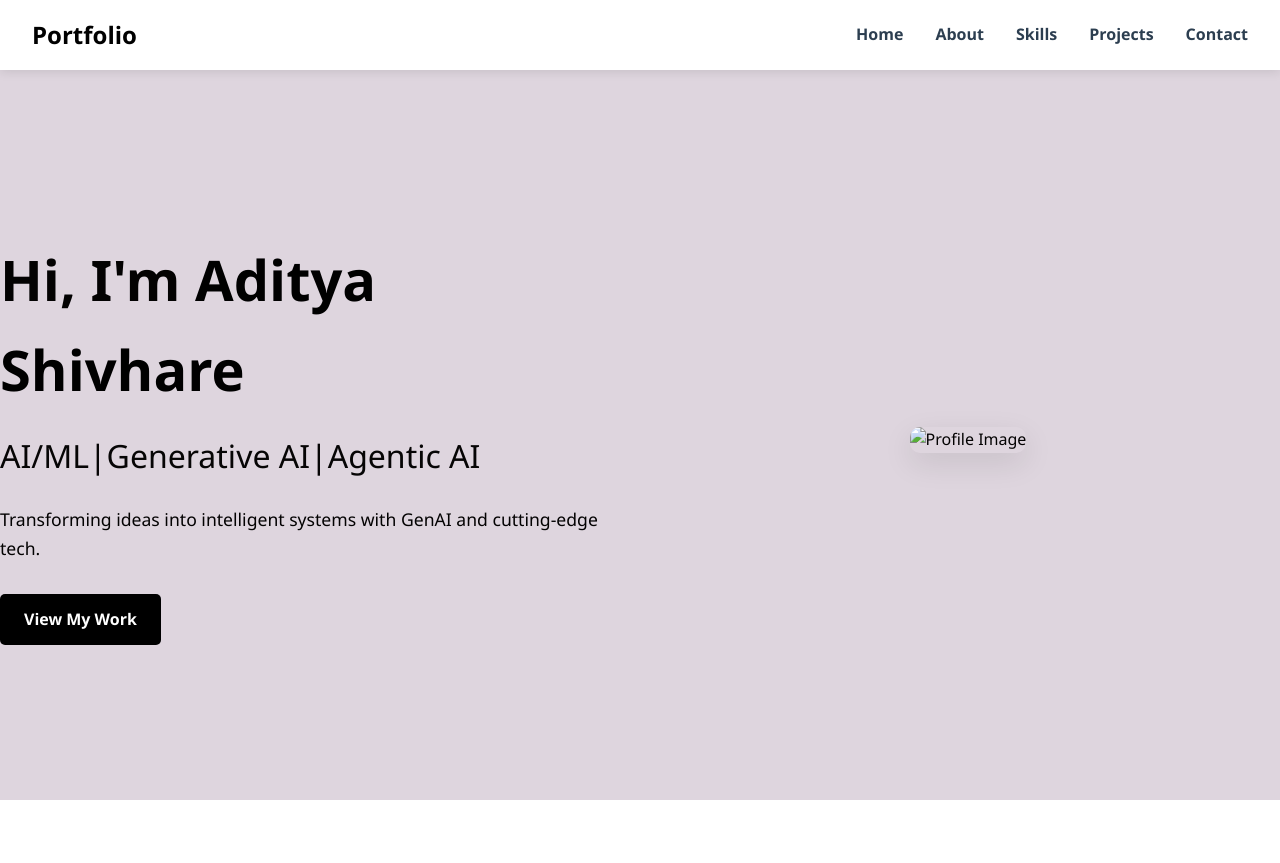
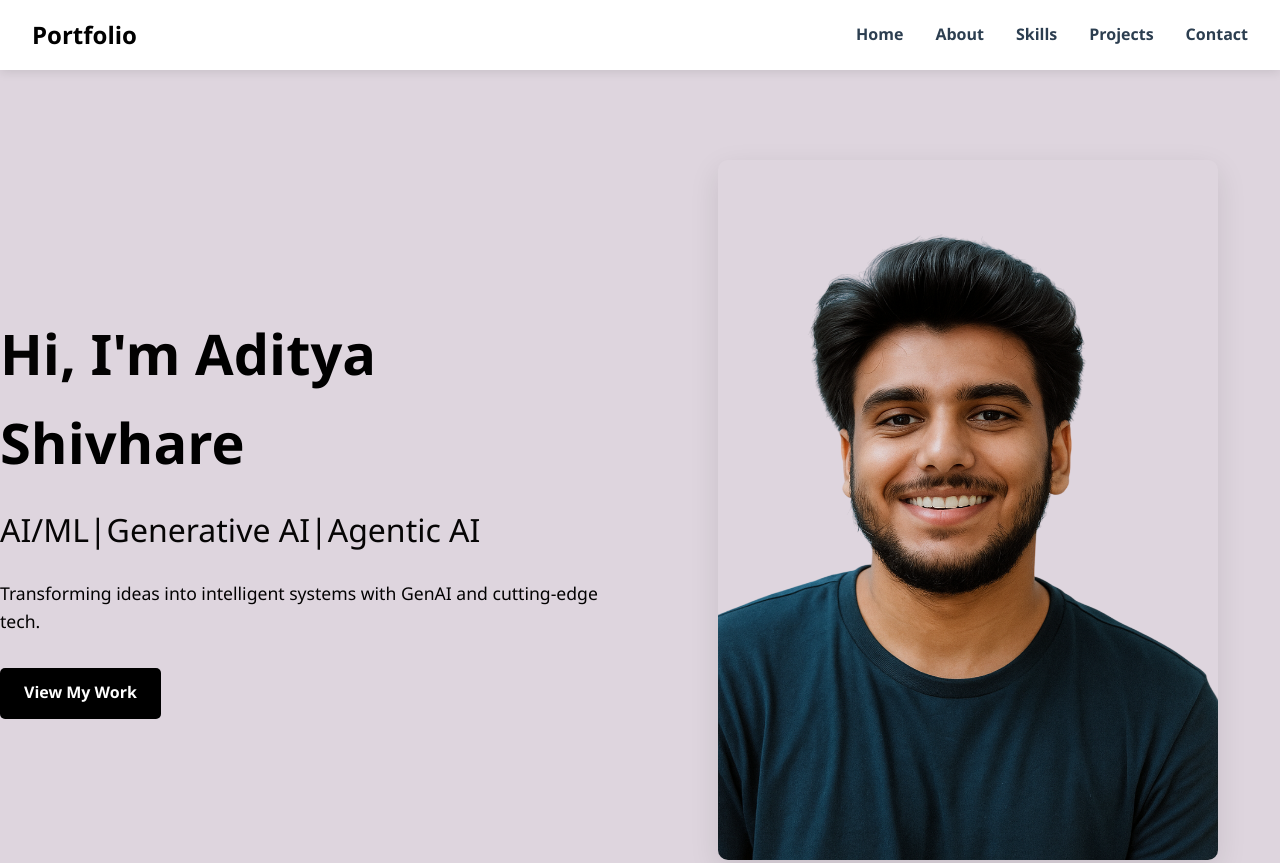
Before and after one commit to gittiai/Portfolio, a plain HTML site: page index.html in a window 1280 px wide. Shown: the top 863 px of the page. Drawn offline with Linux system fonts and the light colour scheme; files whose address does not match are found by name.

Commit message:
Update index.html

```diff
--- a/index.html
+++ b/index.html
@@ -34,7 +34,7 @@
             <a href="#projects" class="btn">View My Work</a>
         </div>
         <div class="hero-image">
-            <img src="/profile/image.png" alt="Profile Image" width="500" height="700">
+            <img src="image.png" alt="Profile Image" width="500" height="700">
         </div>
     </section>
 
```
